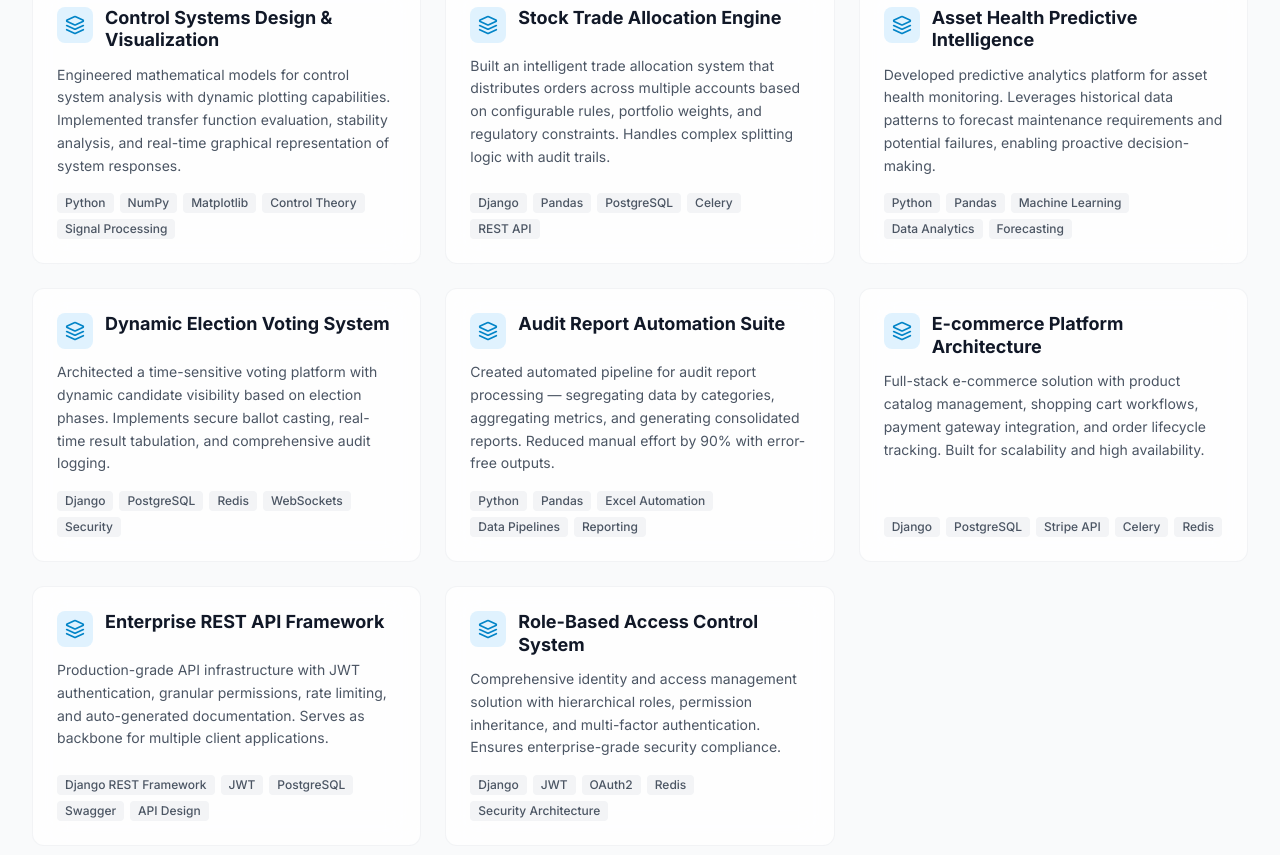
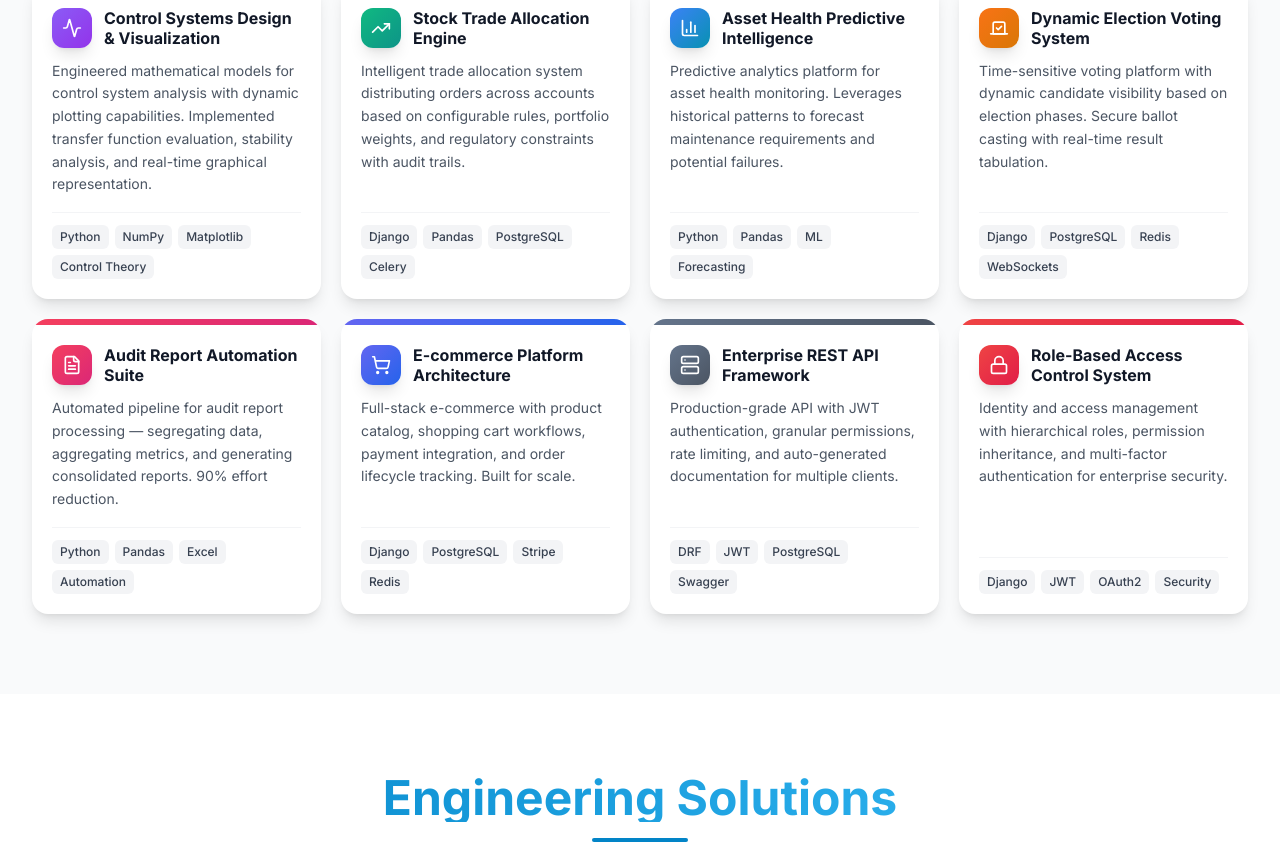
Before and after one commit to msumanth960/measdev, a Next.js app: page / in a window 1280 px wide. Shown: the part 3025-3880 px from the top of the page. Built offline with nearby package versions, Linux system fonts and the light colour scheme.

Commit message:
design: Enhance project cards with gradients, icons, and hover effects

```diff
--- a/components/sections/projects.tsx
+++ b/components/sections/projects.tsx
@@ -1,81 +1,85 @@
 'use client';
 
 import { motion } from 'framer-motion';
-import { Layers } from 'lucide-react';
+import {
+  Activity,
+  BarChart3,
+  FileText,
+  Lock,
+  Server,
+  ShoppingCart,
+  TrendingUp,
+  Vote,
+} from 'lucide-react';
 
 const projects = [
   {
     title: 'Control Systems Design & Visualization',
     description:
-      'Engineered mathematical models for control system analysis with dynamic plotting capabilities. Implemented transfer function evaluation, stability analysis, and real-time graphical representation of system responses.',
-    tech: ['Python', 'NumPy', 'Matplotlib', 'Control Theory', 'Signal Processing'],
+      'Engineered mathematical models for control system analysis with dynamic plotting capabilities. Implemented transfer function evaluation, stability analysis, and real-time graphical representation.',
+    tech: ['Python', 'NumPy', 'Matplotlib', 'Control Theory'],
+    icon: Activity,
+    gradient: 'from-violet-500 to-purple-600',
   },
   {
     title: 'Stock Trade Allocation Engine',
     description:
-      'Built an intelligent trade allocation system that distributes orders across multiple accounts based on configurable rules, portfolio weights, and regulatory constraints. Handles complex splitting logic with audit trails.',
-    tech: ['Django', 'Pandas', 'PostgreSQL', 'Celery', 'REST API'],
+      'Intelligent trade allocation system distributing orders across accounts based on configurable rules, portfolio weights, and regulatory constraints with audit trails.',
+    tech: ['Django', 'Pandas', 'PostgreSQL', 'Celery'],
+    icon: TrendingUp,
+    gradient: 'from-emerald-500 to-teal-600',
   },
   {
     title: 'Asset Health Predictive Intelligence',
     description:
-      'Developed predictive analytics platform for asset health monitoring. Leverages historical data patterns to forecast maintenance requirements and potential failures, enabling proactive decision-making.',
-    tech: ['Python', 'Pandas', 'Machine Learning', 'Data Analytics', 'Forecasting'],
+      'Predictive analytics platform for asset health monitoring. Leverages historical patterns to forecast maintenance requirements and potential failures.',
+    tech: ['Python', 'Pandas', 'ML', 'Forecasting'],
+    icon: BarChart3,
+    gradient: 'from-blue-500 to-cyan-600',
   },
   {
     title: 'Dynamic Election Voting System',
     description:
-      'Architected a time-sensitive voting platform with dynamic candidate visibility based on election phases. Implements secure ballot casting, real-time result tabulation, and comprehensive audit logging.',
-    tech: ['Django', 'PostgreSQL', 'Redis', 'WebSockets', 'Security'],
+      'Time-sensitive voting platform with dynamic candidate visibility based on election phases. Secure ballot casting with real-time result tabulation.',
+    tech: ['Django', 'PostgreSQL', 'Redis', 'WebSockets'],
+    icon: Vote,
+    gradient: 'from-orange-500 to-amber-600',
   },
   {
     title: 'Audit Report Automation Suite',
     description:
-      'Created automated pipeline for audit report processing — segregating data by categories, aggregating metrics, and generating consolidated reports. Reduced manual effort by 90% with error-free outputs.',
-    tech: ['Python', 'Pandas', 'Excel Automation', 'Data Pipelines', 'Reporting'],
+      'Automated pipeline for audit report processing — segregating data, aggregating metrics, and generating consolidated reports. 90% effort reduction.',
+    tech: ['Python', 'Pandas', 'Excel', 'Automation'],
+    icon: FileText,
+    gradient: 'from-rose-500 to-pink-600',
   },
   {
     title: 'E-commerce Platform Architecture',
     description:
-      'Full-stack e-commerce solution with product catalog management, shopping cart workflows, payment gateway integration, and order lifecycle tracking. Built for scalability and high availability.',
-    tech: ['Django', 'PostgreSQL', 'Stripe API', 'Celery', 'Redis'],
+      'Full-stack e-commerce with product catalog, shopping cart workflows, payment integration, and order lifecycle tracking. Built for scale.',
+    tech: ['Django', 'PostgreSQL', 'Stripe', 'Redis'],
+    icon: ShoppingCart,
+    gradient: 'from-indigo-500 to-blue-600',
   },
   {
     title: 'Enterprise REST API Framework',
     description:
-      'Production-grade API infrastructure with JWT authentication, granular permissions, rate limiting, and auto-generated documentation. Serves as backbone for multiple client applications.',
-    tech: ['Django REST Framework', 'JWT', 'PostgreSQL', 'Swagger', 'API Design'],
+      'Production-grade API with JWT authentication, granular permissions, rate limiting, and auto-generated documentation for multiple clients.',
+    tech: ['DRF', 'JWT', 'PostgreSQL', 'Swagger'],
+    icon: Server,
+    gradient: 'from-slate-500 to-gray-600',
   },
   {
     title: 'Role-Based Access Control System',
     description:
-      'Comprehensive identity and access management solution with hierarchical roles, permission inheritance, and multi-factor authentication. Ensures enterprise-grade security compliance.',
-    tech: ['Django', 'JWT', 'OAuth2', 'Redis', 'Security Architecture'],
+      'Identity and access management with hierarchical roles, permission inheritance, and multi-factor authentication for enterprise security.',
+    tech: ['Django', 'JWT', 'OAuth2', 'Security'],
+    icon: Lock,
+    gradient: 'from-red-500 to-rose-600',
   },
 ];
 
 export function Projects() {
-  const containerVariants = {
-    hidden: { opacity: 0 },
-    visible: {
-      opacity: 1,
-      transition: {
-        staggerChildren: 0.1,
-      },
-    },
-  };
-
-  const cardVariants = {
-    hidden: { opacity: 0, y: 30 },
-    visible: {
-      opacity: 1,
-      y: 0,
-      transition: {
-        duration: 0.5,
-      },
-    },
-  };
-
   return (
     <section id="projects" className="py-20 bg-gray-50 dark:bg-gray-800/50">
       <div className="container mx-auto px-4 sm:px-6 lg:px-8">
@@ -91,48 +95,62 @@ export function Projects() {
           <div className="w-24 h-1 bg-primary-600 mx-auto rounded-full" />
         </motion.div>
 
-        <motion.div
-          variants={containerVariants}
-          initial="hidden"
-          whileInView="visible"
-          viewport={{ once: true, amount: 0.1 }}
-          className="grid grid-cols-1 md:grid-cols-2 lg:grid-cols-3 gap-6 max-w-7xl mx-auto"
-        >
-          {projects.map((project) => (
+        <div className="grid grid-cols-1 md:grid-cols-2 lg:grid-cols-4 gap-5 max-w-7xl mx-auto">
+          {projects.map((project, index) => {
+            const Icon = project.icon;
+            return (
               <motion.div
                 key={project.title}
-              variants={cardVariants}
-              className="bg-white dark:bg-gray-900 rounded-xl p-6 glass-effect group h-full flex flex-col"
-              whileHover={{ y: -5, scale: 1.02 }}
-              transition={{ type: 'spring', stiffness: 300 }}
+                initial={{ opacity: 0, y: 30 }}
+                whileInView={{ opacity: 1, y: 0 }}
+                viewport={{ once: true }}
+                transition={{ duration: 0.4, delay: index * 0.05 }}
+                whileHover={{ y: -8 }}
+                className="group relative bg-white dark:bg-gray-900 rounded-2xl overflow-hidden shadow-lg hover:shadow-2xl transition-all duration-300 h-full flex flex-col"
               >
+                {/* Gradient Top Border */}
+                <div className={`h-1.5 bg-gradient-to-r ${project.gradient}`} />
+
+                {/* Card Content */}
+                <div className="p-5 flex flex-col flex-grow">
+                  {/* Icon & Title */}
                   <div className="flex items-start gap-3 mb-3">
-                <div className="p-2 bg-primary-100 dark:bg-primary-900/30 rounded-lg">
-                  <Layers className="w-5 h-5 text-primary-600 dark:text-primary-400" />
+                    <div
+                      className={`p-2.5 rounded-xl bg-gradient-to-br ${project.gradient} shadow-lg group-hover:scale-110 transition-transform duration-300`}
+                    >
+                      <Icon className="w-5 h-5 text-white" />
                     </div>
-                <h3 className="text-lg font-bold text-gray-900 dark:text-gray-100 group-hover:text-primary-600 dark:group-hover:text-primary-400 transition-colors leading-tight">
+                    <h3 className="text-base font-bold text-gray-900 dark:text-gray-100 leading-tight group-hover:text-primary-600 dark:group-hover:text-primary-400 transition-colors">
                       {project.title}
                     </h3>
                   </div>
 
-              <p className="text-sm text-gray-600 dark:text-gray-400 mb-4 leading-relaxed flex-grow">
+                  {/* Description */}
+                  <p className="text-sm text-gray-600 dark:text-gray-400 leading-relaxed mb-4 flex-grow">
                     {project.description}
                   </p>
 
                   {/* Tech Stack */}
-              <div className="flex flex-wrap gap-1.5 mt-auto">
+                  <div className="flex flex-wrap gap-1.5 pt-3 border-t border-gray-100 dark:border-gray-800">
                     {project.tech.map((tech) => (
                       <span
                         key={tech}
-                    className="px-2 py-0.5 text-xs font-medium bg-gray-100 dark:bg-gray-800 text-gray-600 dark:text-gray-400 rounded"
+                        className="px-2 py-1 text-xs font-medium bg-gray-100 dark:bg-gray-800 text-gray-700 dark:text-gray-300 rounded-md"
                       >
                         {tech}
                       </span>
                     ))}
                   </div>
+                </div>
+
+                {/* Hover Glow Effect */}
+                <div
+                  className={`absolute inset-0 bg-gradient-to-br ${project.gradient} opacity-0 group-hover:opacity-5 transition-opacity duration-300 pointer-events-none`}
+                />
               </motion.div>
-          ))}
-        </motion.div>
+            );
+          })}
+        </div>
       </div>
     </section>
   );
```
Lines whose indentation alone changed are shown as unchanged.
